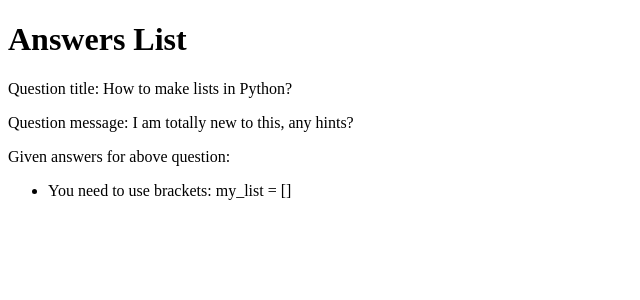
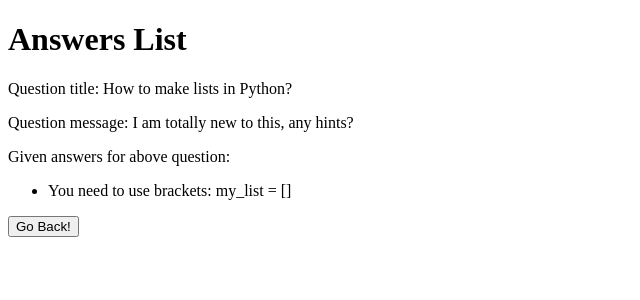
Before and after one commit to marcinchaluda/ask_mate, a Flask app: page /question/1 in a window 1280 px wide. Shown: the top 300 px of the page, without its empty margins (0-640 px from the left). Run offline with Flask 2, Linux system fonts and the light colour scheme; some libraries are stand-ins or nearby versions.

Commit message:
add go back button in list_answer.html

```diff
--- a/templates/display_data/display_data_layout.html
+++ b/templates/display_data/display_data_layout.html
@@ -18,6 +18,7 @@
             {% block content %}{% endblock content %}
             </tr>
         </table>
+        {% block go_back_button %}{% endblock go_back_button %}
     </div>
 </body>
 </html>
--- a/templates/display_data/list_answers.html
+++ b/templates/display_data/list_answers.html
@@ -23,3 +23,6 @@
         {% endif %}
     </ul>
 {% endblock content %}
+{% block go_back_button %}
+    <input type="button" value="Go Back!" onclick="history.back()">
+{% endblock go_back_button %}
```
